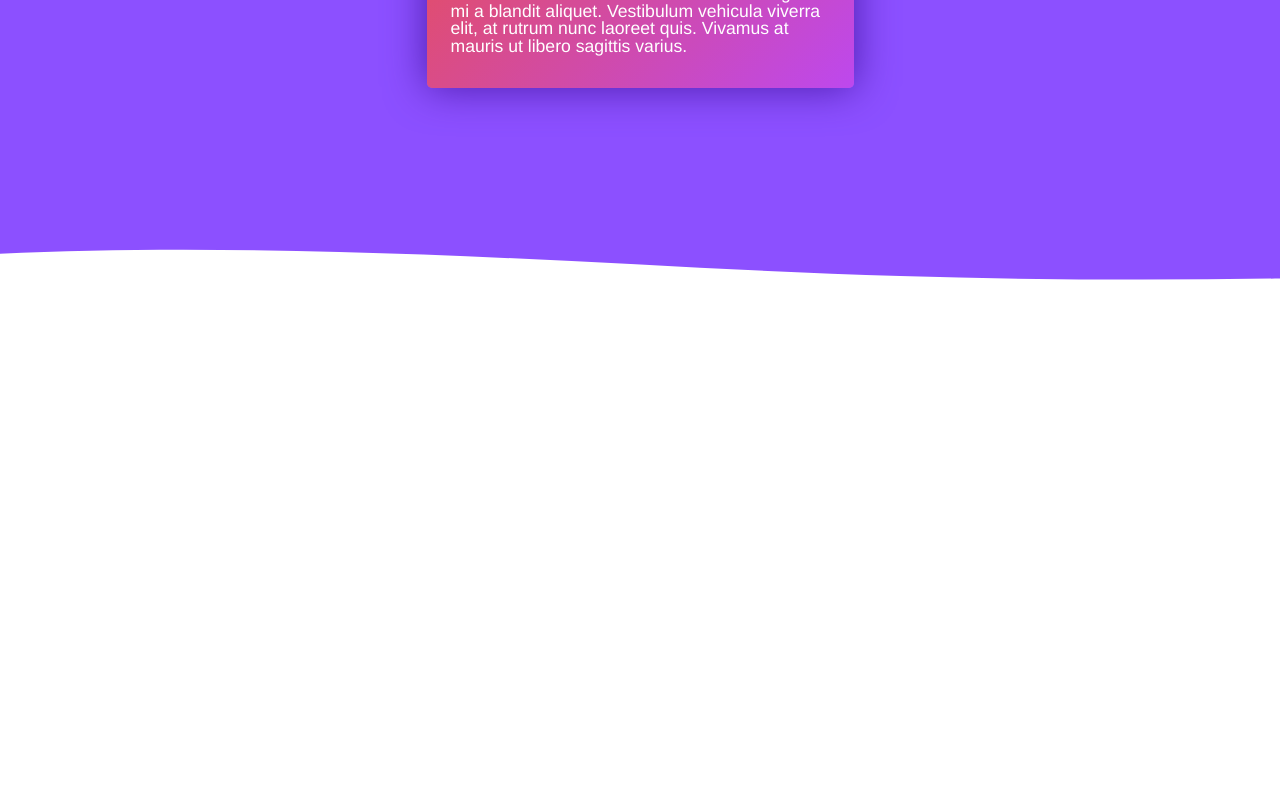
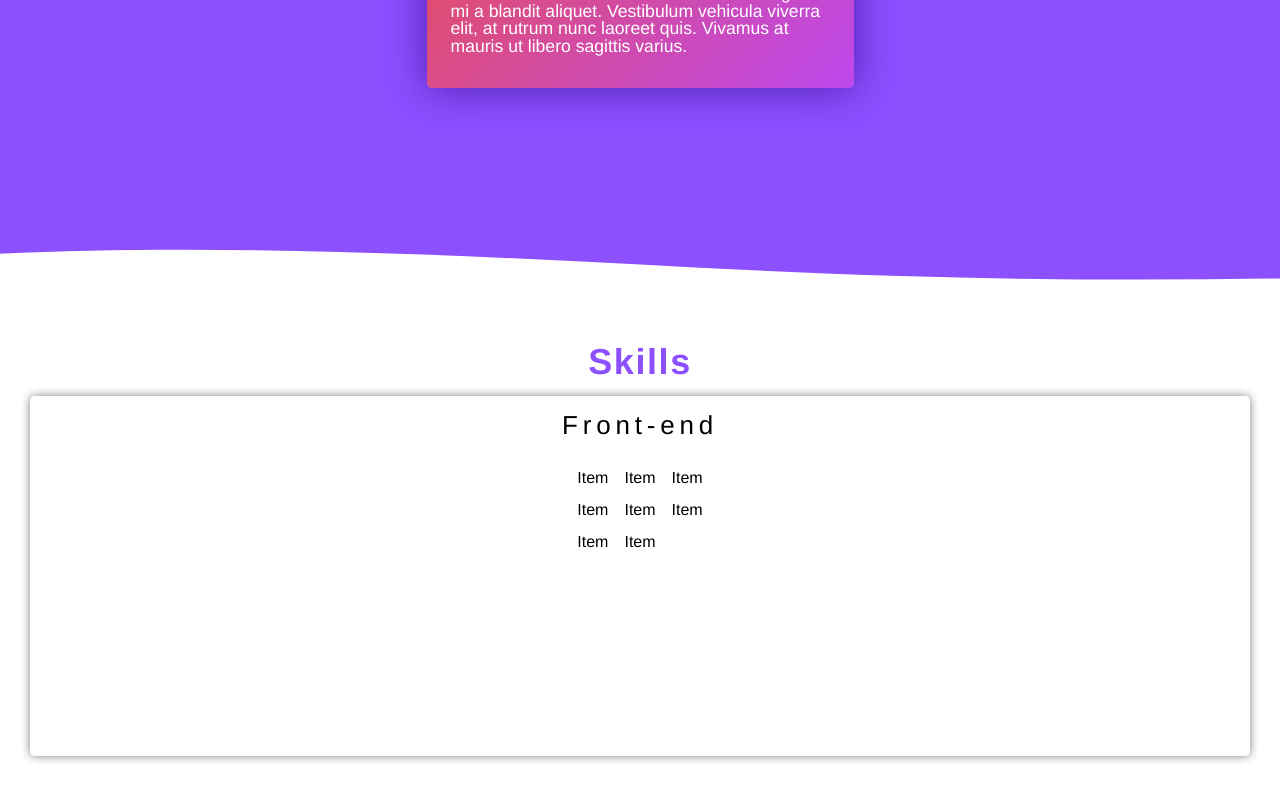
Before and after one commit to bryanmagalong/frontend-portfolio, a React (Create React App) app: page / in a window 1280 px wide. Shown: the part 1397-2197 px from the top of the page. Before the commit the page ends 1677 px from the top, so only its background shows below. Built offline with nearby package versions, Linux system fonts and the light colour scheme.

Commit message:
feat: add Skills section, SkillsList and styled components

```diff
--- a/src/app/App.js
+++ b/src/app/App.js
@@ -2,6 +2,7 @@ import React from "react";
 import AboutMe from "../components/AboutMe";
 import Home from "../components/Home";
 import Navbar from "../components/Navbar";
+import Skills from "../components/Skills";
 import GlobalStyles from "../theme/globalStyles";
 
 function App() {
@@ -12,6 +13,7 @@ function App() {
       <div className="App">
         <Home />
         <AboutMe />
+        <Skills />
       </div>
     </React.Fragment>
   );
--- /dev/null
+++ b/src/components/Skills/SkillsList.js
@@ -0,0 +1,19 @@
+import React from "react";
+import { SkillsList as List } from "./styled";
+
+const SkillsList = () => {
+  return (
+    <List>
+      <li>Item</li>
+      <li>Item</li>
+      <li>Item</li>
+      <li>Item</li>
+      <li>Item</li>
+      <li>Item</li>
+      <li>Item</li>
+      <li>Item</li>
+    </List>
+  );
+};
+
+export default SkillsList;
--- /dev/null
+++ b/src/components/Skills/index.js
@@ -0,0 +1,17 @@
+import React from "react";
+import { Section } from "../shared/Section";
+import SkillsList from "./SkillsList";
+import { SkillListCard, SkillListTitle } from "./styled";
+
+const Skills = () => {
+  return (
+    <Section title="Skills">
+      <SkillListCard>
+        <SkillListTitle>Front-end</SkillListTitle>
+        <SkillsList />
+      </SkillListCard>
+    </Section>
+  );
+};
+
+export default Skills;
--- /dev/null
+++ b/src/components/Skills/styled.js
@@ -0,0 +1,23 @@
+import styled from "styled-components";
+
+export const SkillListCard = styled.article`
+  padding: 1rem;
+  border-radius: 5px;
+  box-shadow: 0 0 10px grey;
+  display: flex;
+  flex-direction: column;
+  align-items: center;
+  gap: 2rem;
+  min-height: 22.5rem;
+`;
+
+export const SkillListTitle = styled.h2`
+  font-size: ${(props) => props.theme.fontSize.h2};
+  letter-spacing: 0.3rem;
+`;
+
+export const SkillsList = styled.ul`
+  display: grid;
+  grid-template-columns: 1fr 1fr 1fr;
+  gap: 1rem;
+`;
```
